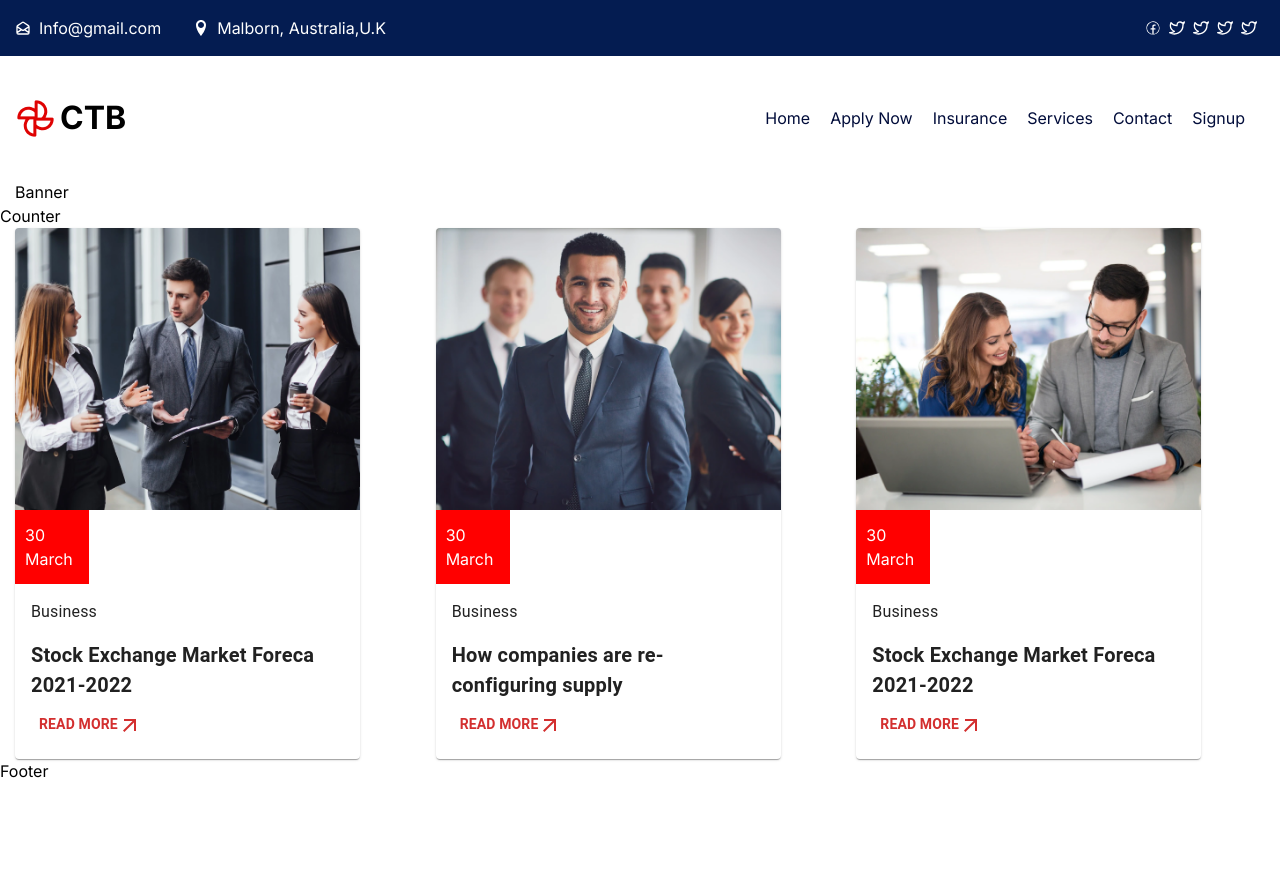
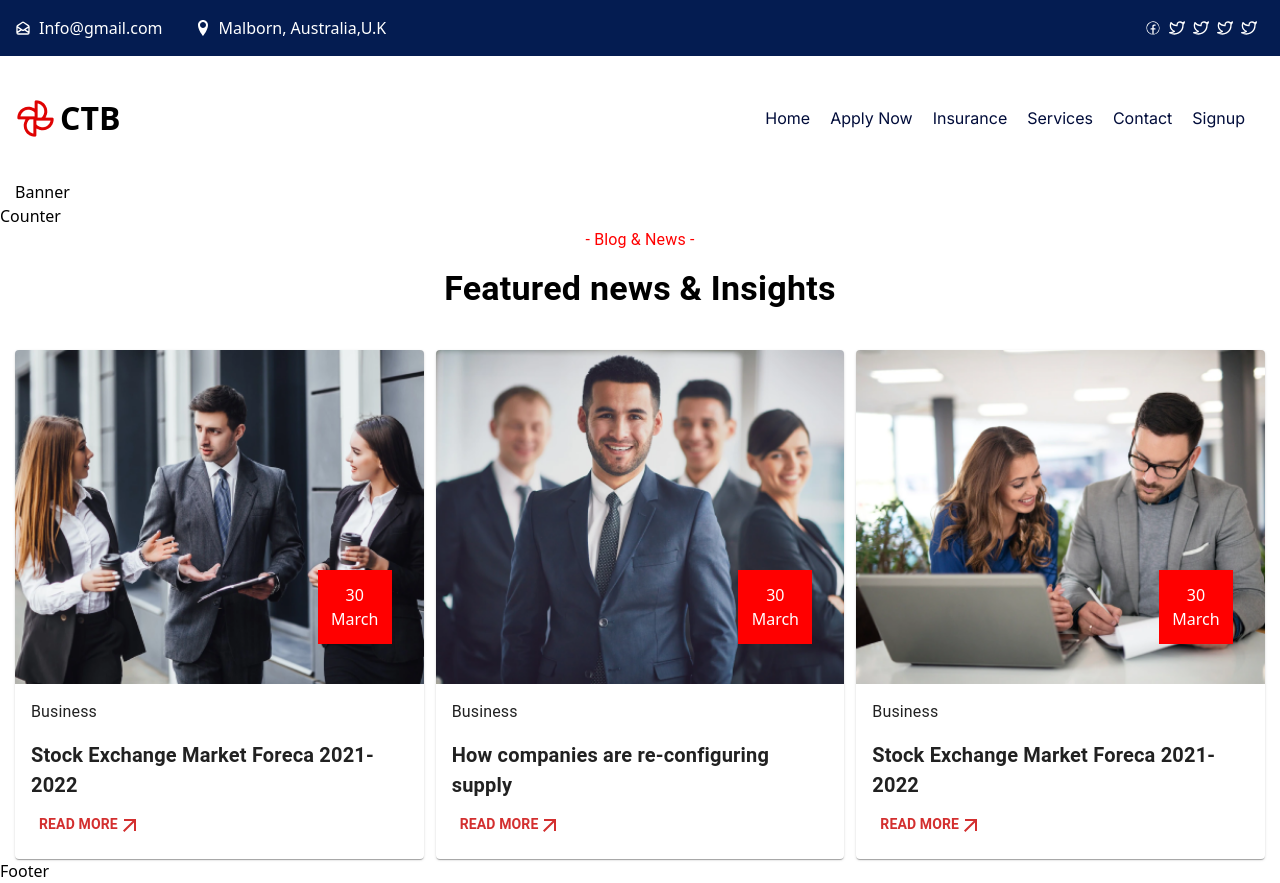
Before and after one commit to emon-webdev/Capital-Trust-Bank, a React (Create React App) app: page / in a window 1280 px wide. Before the commit the page ends 800 px from the top, so only its background shows below. Built offline with nearby package versions, Linux system fonts and the light colour scheme.

Commit message:
heading added

```diff
--- a/src/App.css
+++ b/src/App.css
@@ -21,3 +21,7 @@
   line-height: 24px;
   color: #010c3a;
 }
+/* Features Area */
+.features-area{
+  font-family: "Inter", sans-serif, !important;
+}
--- a/src/Pages/Home/FeaturedNews.js
+++ b/src/Pages/Home/FeaturedNews.js
@@ -5,7 +5,7 @@ import img2 from '../../assets/features/features-2.png'
 import img3 from '../../assets/features/features-3.png'
 import { CardActionArea } from '@mui/material';
 import ArrowOutwardIcon from '@mui/icons-material/ArrowOutward';
-import { Box, color, padding } from '@mui/system'
+import { Box, color, padding, textAlign } from '@mui/system'
 export default function FeaturedNews() {
     const NewsData=[
         {
@@ -29,16 +29,19 @@ export default function FeaturedNews() {
     ]
   return (
     <div className='features-area'>
+      <Typography marginBottom={2} textAlign="center" color='red'>- Blog & News -</Typography>
+      <Typography variant='h4'marginBottom={5} fontWeight='700' textAlign="center" color='black'>Featured news & Insights</Typography>
         <div className="container grid gap-3 grid-cols-1 md:grid-cols-2 lg:grid-cols-3 ">
     {
            NewsData.map(news =>(
-            <Card sx={{ maxWidth: 345 }}>
+            <Card sx={{ maxWidth: 424, maxHeight:536 }}>
             <CardActionArea>
               <CardMedia
                 component="img"
                 height="140"
                 image={news.img}
                 alt="green iguana"
+                position="relative"
               />
             <Box sx={{
               width:74,
@@ -48,7 +51,11 @@ export default function FeaturedNews() {
               alignItems:'center',
               justifyContent:"center",
                color:"white",
-               padding:'10px'
+               padding:'10px',
+               position:"absolute",
+               top:"220px",
+               right:"32px",
+               textAlign:"center"
             }}>30 March</Box>
               <CardContent>
                 <Typography fontSize={'16px'}>{news.category}</Typography>
--- a/src/index.css
+++ b/src/index.css
@@ -5,9 +5,10 @@
 body {
   margin: 0;
   padding: 0;
-  font-family: "Inter", sans-serif;
+  font-family: "Inter", sans-serif, !important;
+
 }
 
 code {
-  font-family: "Inter", sans-serif;
+  font-family: "Inter", sans-serif, !important;
 }
```
